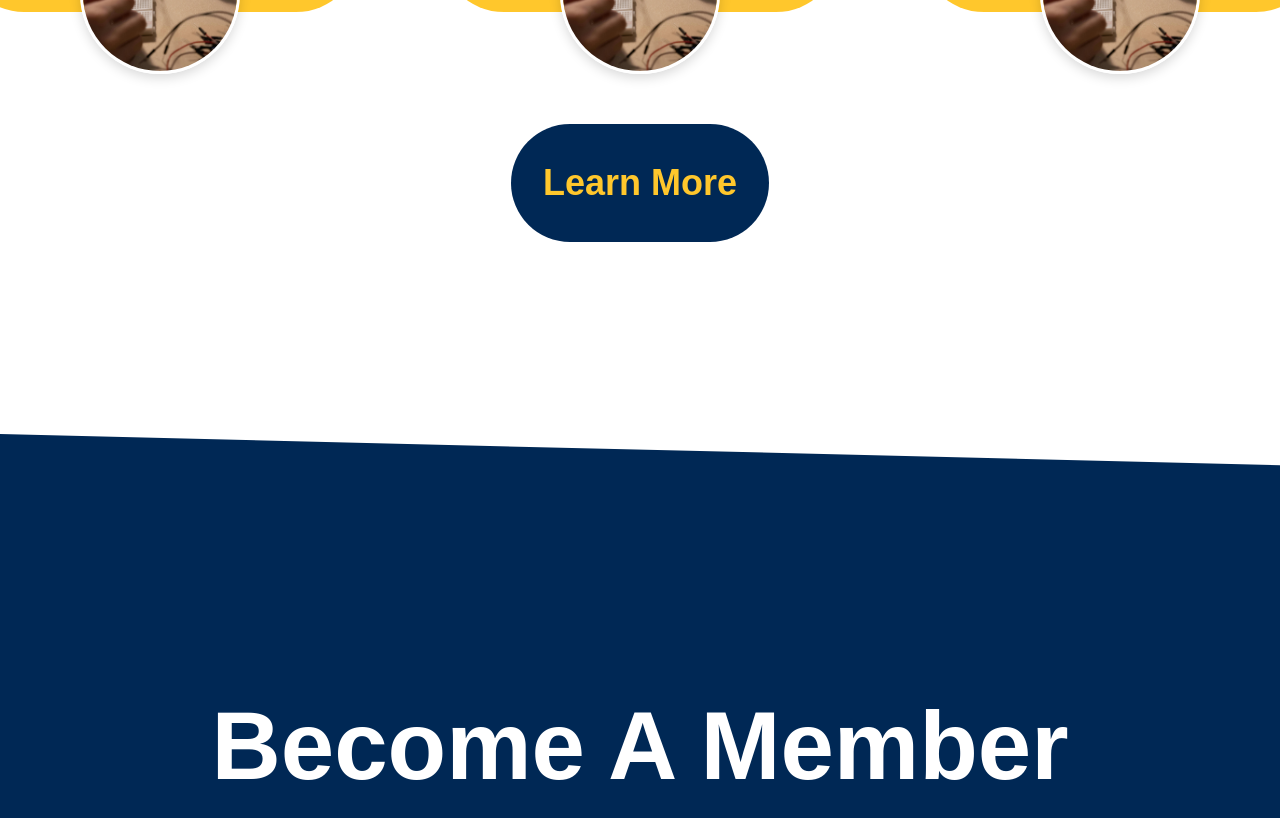
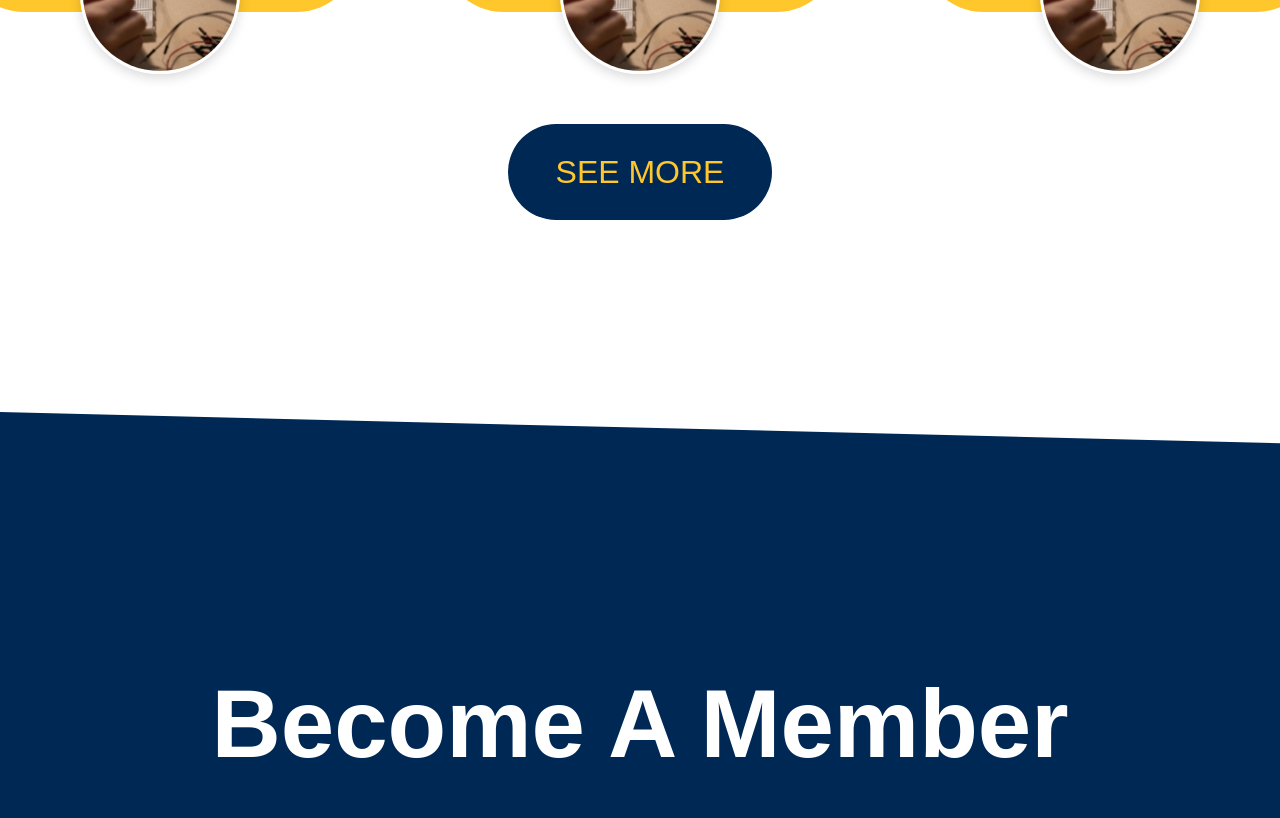
Before and after one commit to IEEE-ESB/R5-Conference-Website, a Next.js app: page / in a window 1280 px wide. Shown: the part 2580-3398 px from the top of the page. Built offline with nearby package versions, Linux system fonts and the light colour scheme.

Commit message:
button text spacing

```diff
--- a/app/components/Button/Button.module.css
+++ b/app/components/Button/Button.module.css
@@ -9,11 +9,12 @@
 
 .button {
 	border-radius: 60px;
-	font-size: 36px;
-	font-weight: 900;
-	padding: 2rem;
+	font-size: 32px;
+	font-weight: 500;
+	padding: 1.5rem 3rem;
 	margin: 2rem;
 	width: fit-content;
+	text-transform: uppercase;
 }
 
 .button.blue {
--- a/app/page.tsx
+++ b/app/page.tsx
@@ -61,7 +61,7 @@ export default function Home() {
 					<EventCard />
 					<EventCard />
 				</div>
-				<Button text="Learn More" />
+				<Button text="See More" />
 			</AngledRectangle>
 			<AngledRectangle>
 				<h1>Become A Member</h1>
```
